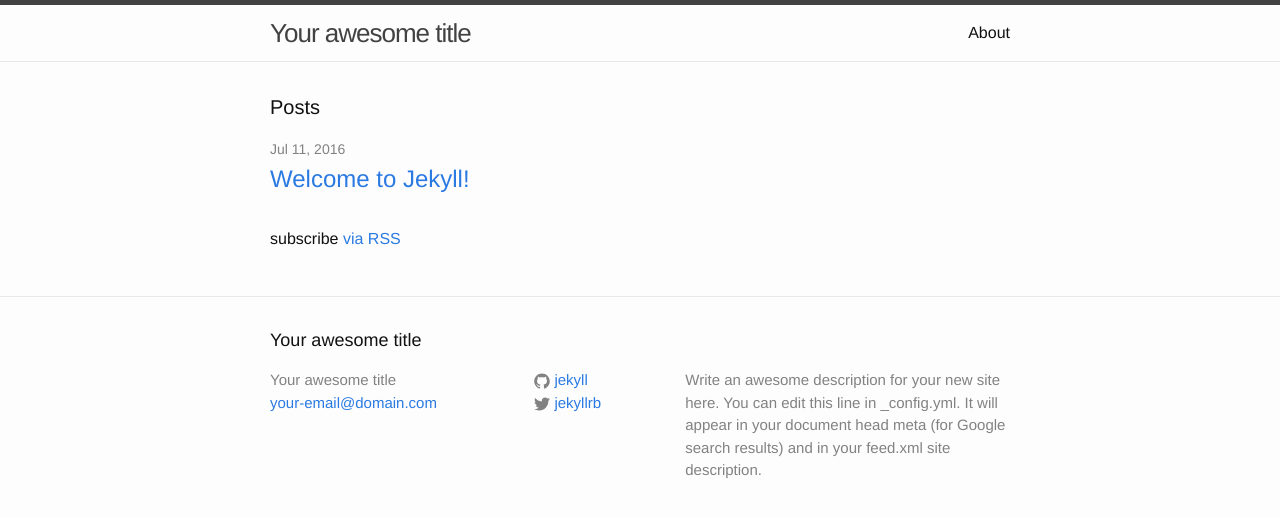
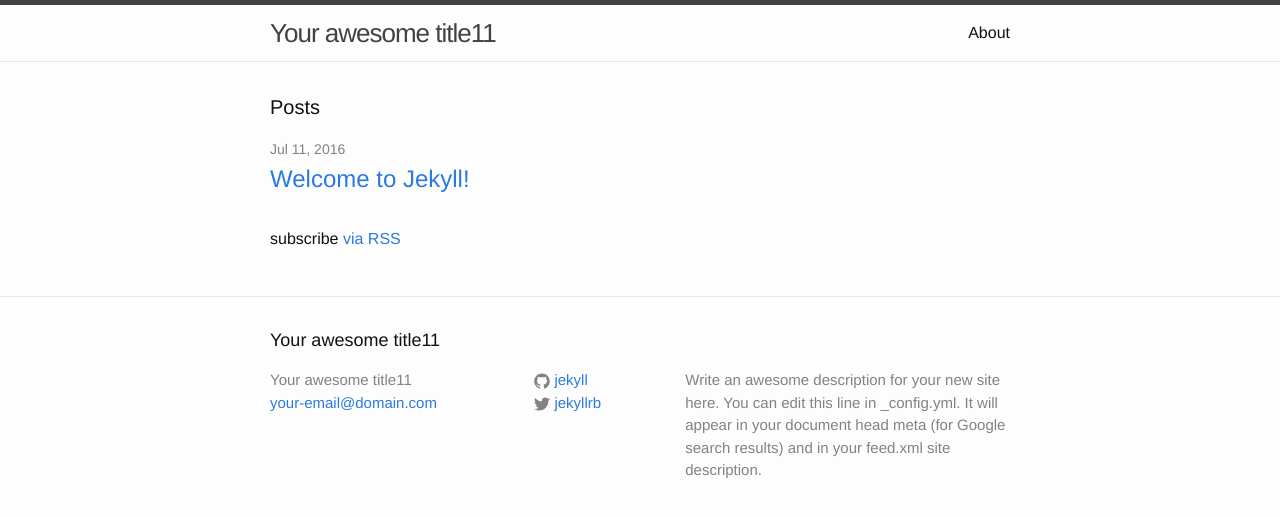
Before and after one commit to turitcha/blog, a Jekyll site: the page built from index.html, in a window 1280 px wide. Shown: the top 517 px of the page. Built offline with Jekyll 4.4.1, drawn with Linux system fonts in a browser that asks for light colours.

Commit message:
Update _config.yml

```diff
--- a/_config.yml
+++ b/_config.yml
@@ -6,7 +6,7 @@
 # 'jekyll serve'. If you change this file, please restart the server process.
 
 # Site settings
-title: Your awesome title
+title: Your awesome title11
 email: your-email@domain.com
 description: > # this means to ignore newlines until "baseurl:"
   Write an awesome description for your new site here. You can edit this
```
